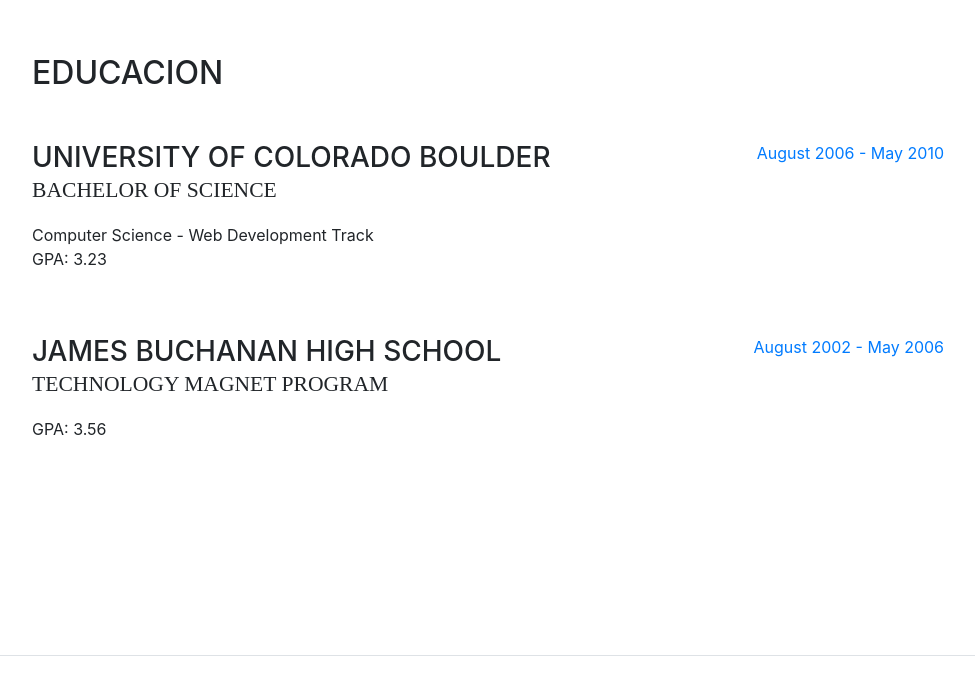
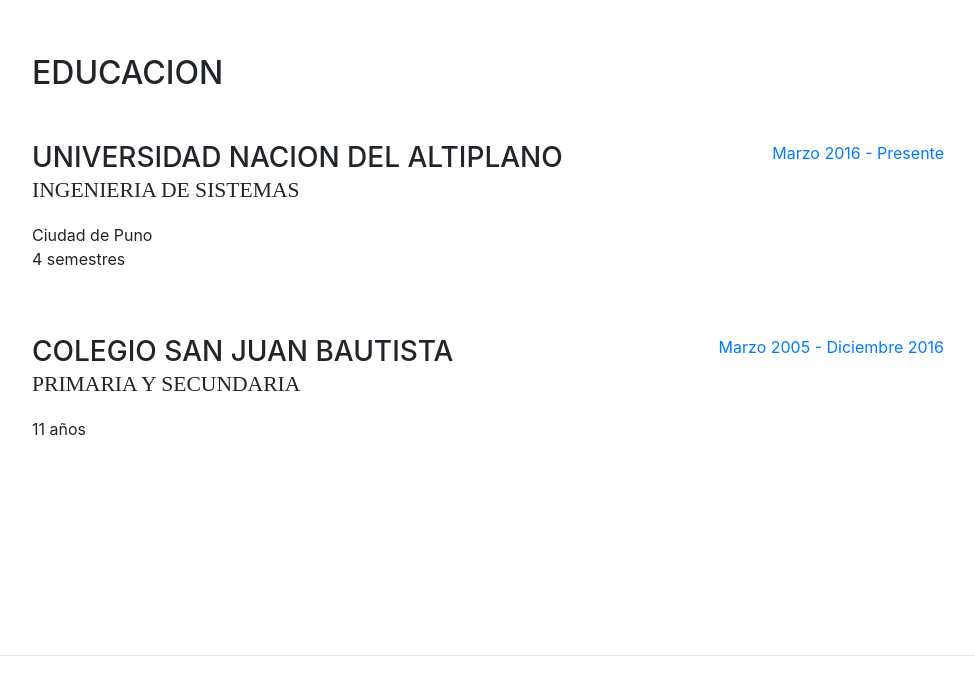
Before and after one commit to Edher-Espinoza-Castillo/Pagina-web-personal, a website with bundled scripts: page index.html in a window 1280 px wide. Shown: the part 1744-2439 px from the top of the page, without its empty margins (288-1263 px from the left). Built offline with nearby package versions, Linux system fonts and the light colour scheme; a web font is replaced by a local one.

Commit message:
Update index.html

```diff
--- a/index.html
+++ b/index.html
@@ -153,24 +153,24 @@
 
           <div class="resume-item d-flex flex-column flex-md-row mb-5">
             <div class="resume-content mr-auto">
-              <h3 class="mb-0">University of Colorado Boulder</h3>
-              <div class="subheading mb-3">Bachelor of Science</div>
-              <div>Computer Science - Web Development Track</div>
-              <p>GPA: 3.23</p>
+              <h3 class="mb-0">Universidad Nacion del Altiplano</h3>
+              <div class="subheading mb-3">Ingenieria de Sistemas</div>
+              <div>Ciudad de Puno</div>
+              <p>4 semestres</p>
             </div>
             <div class="resume-date text-md-right">
-              <span class="text-primary">August 2006 - May 2010</span>
+              <span class="text-primary">Marzo 2016 - Presente</span>
             </div>
           </div>
 
           <div class="resume-item d-flex flex-column flex-md-row">
             <div class="resume-content mr-auto">
-              <h3 class="mb-0">James Buchanan High School</h3>
-              <div class="subheading mb-3">Technology Magnet Program</div>
-              <p>GPA: 3.56</p>
+              <h3 class="mb-0">Colegio San Juan Bautista</h3>
+              <div class="subheading mb-3">Primaria y Secundaria</div>
+              <p>11 años</p>
             </div>
             <div class="resume-date text-md-right">
-              <span class="text-primary">August 2002 - May 2006</span>
+              <span class="text-primary">Marzo 2005 - Diciembre 2016</span>
             </div>
           </div>
 
```
